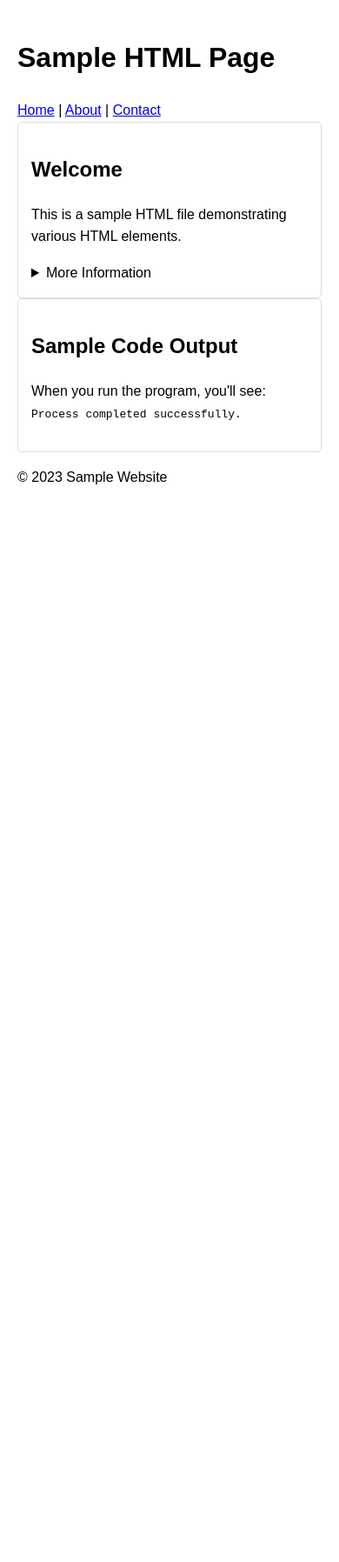
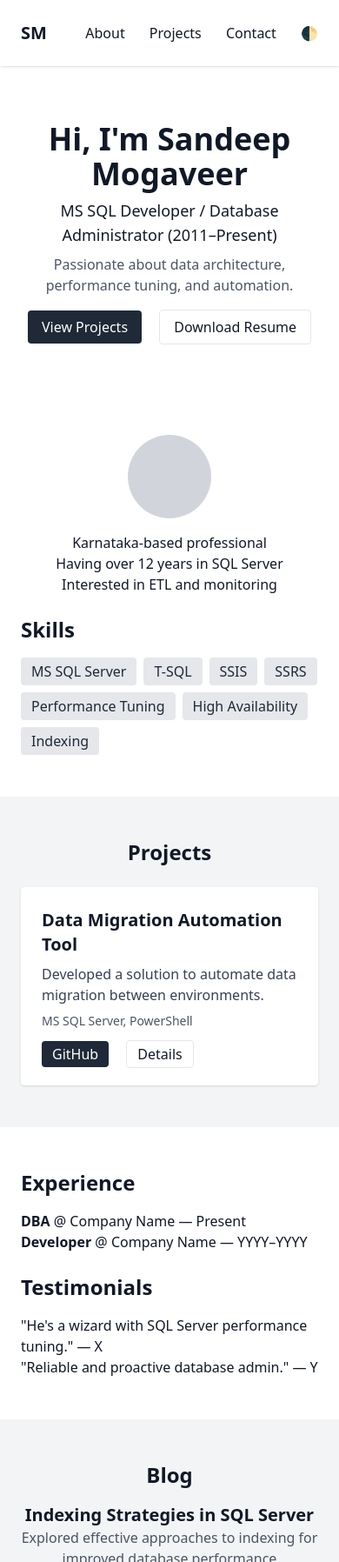
Before and after one commit to sansmash/p0, a plain HTML site: page index.html in a window 390 px wide. Shown: the top 1796 px of the page at 87% size. Before the commit the page ends 844 px from the top, so only its background shows below. Drawn offline with nearby package versions, Linux system fonts and the light colour scheme.

Commit message:
p0_Final

```diff
--- a/index.html
+++ b/index.html
@@ -2,55 +2,133 @@
 <html lang="en">
 
 <head>
-    <meta charset="UTF-8">
-    <meta name="viewport" content="width=device-width, initial-scale=1.0">
-    <title>Sample HTML Page</title>
-    <style>
-        body {
-            font-family: Arial, sans-serif;
-            line-height: 1.6;
-            max-width: 800px;
-            margin: 0 auto;
-            padding: 20px;
+    <meta charset="UTF-8" />
+    <meta name="viewport" content="width=device-width, initial-scale=1.0" />
+    <title>Sandeep Mogaveer | Portfolio</title>
+
+    <script src="https://cdn.tailwindcss.com"></script>
+    <script>
+        tailwind.config = {
+            darkMode: 'class',
+        };
+    </script>
+
+    <script>
+        // Apply saved theme on load
+        if (localStorage.getItem('theme') === 'dark') {
+            document.documentElement.classList.add('dark');
         }
 
-        .container {
-            border: 1px solid #ddd;
-            padding: 15px;
-            border-radius: 5px;
+        function toggleTheme() {
+            const isDark = document.documentElement.classList.toggle('dark');
+            localStorage.setItem('theme', isDark ? 'dark' : 'light');
         }
-    </style>
+    </script>
 </head>
 
-<body>
-    <header>
-        <h1>Sample HTML Page</h1>
-        <nav>
-            <a href="#">Home</a> |
-            <a href="#">About</a> |
-            <a href="#">Contact</a>
+
+<body class="bg-white dark:bg-gray-900 text-gray-900 dark:text-white">
+    <header class="flex justify-between items-center p-6 shadow">
+        <h1 class="text-xl font-bold">SM</h1>
+        <nav class="space-x-6">
+            <a href="#about" class="hover:underline">About</a>
+            <a href="#projects" class="hover:underline">Projects</a>
+            <a href="#contact" class="hover:underline">Contact</a>
+            <button onclick="toggleTheme()" class="ml-4">🌓</button>
         </nav>
     </header>
 
-    <main>
-        <section class="container">
-            <h2>Welcome</h2>
-            <p>This is a sample HTML file demonstrating various HTML elements.</p>
+    <section class="text-center py-16 px-6">
+        <h2 class="text-4xl font-bold mb-2">Hi, I'm Sandeep Mogaveer</h2>
+        <p class="text-lg">MS SQL Developer / Database Administrator (2011–Present)</p>
+        <p class="mt-2 text-gray-600 dark:text-gray-300">Passionate about data architecture, performance tuning, and
+            automation.</p>
+        <div class="mt-6 space-x-4">
+            <a href="#projects" class="bg-gray-800 text-white px-4 py-2 rounded hover:bg-gray-700">View Projects</a>
+            <a href="#" class="border px-4 py-2 rounded hover:bg-gray-100 dark:hover:bg-gray-800">Download Resume</a>
+        </div>
+    </section>
 
-            <details>
-                <summary>More Information</summary>
-                <p>This section contains additional details that can be expanded.</p>
-            </details>
-        </section>
+    <section id="about" class="px-6 py-12 grid md:grid-cols-2 gap-6">
+        <div class="text-center md:text-left">
+            <div class="w-24 h-24 mx-auto md:mx-0 bg-gray-300 rounded-full mb-4"></div>
+            <p>Karnataka-based professional</p>
+            <p>Having over 12 years in SQL Server</p>
+            <p>Interested in ETL and monitoring</p>
+        </div>
+        <div>
+            <h3 class="text-2xl font-semibold mb-4">Skills</h3>
+            <div class="flex flex-wrap gap-2">
+                <span class="bg-gray-200 text-gray-800 px-3 py-1 rounded">MS SQL Server</span>
+                <span class="bg-gray-200 text-gray-800 px-3 py-1 rounded">T-SQL</span>
+                <span class="bg-gray-200 text-gray-800 px-3 py-1 rounded">SSIS</span>
+                <span class="bg-gray-200 text-gray-800 px-3 py-1 rounded">SSRS</span>
+                <span class="bg-gray-200 text-gray-800 px-3 py-1 rounded">Performance Tuning</span>
+                <span class="bg-gray-200 text-gray-800 px-3 py-1 rounded">High Availability</span>
+                <span class="bg-gray-200 text-gray-800 px-3 py-1 rounded">Indexing</span>
+            </div>
+        </div>
+    </section>
 
-        <section class="container">
-            <h2>Sample Code Output</h2>
-            <p>When you run the program, you'll see: <samp>Process completed successfully.</samp></p>
-        </section>
-    </main>
+    <section id="projects" class="px-6 py-12 bg-gray-100 dark:bg-gray-800">
+        <h3 class="text-2xl font-semibold mb-6 text-center">Projects</h3>
+        <div class="bg-white dark:bg-gray-700 p-6 rounded shadow max-w-xl mx-auto">
+            <h4 class="text-xl font-bold mb-2">Data Migration Automation Tool</h4>
+            <p class="text-gray-700 dark:text-gray-300 mb-2">Developed a solution to automate data migration between
+                environments.</p>
+            <p class="text-sm text-gray-600 dark:text-gray-400">MS SQL Server, PowerShell</p>
+            <div class="mt-4 space-x-4">
+                <a href="#" class="bg-gray-800 text-white px-3 py-1 rounded">GitHub</a>
+                <a href="#" class="border px-3 py-1 rounded">Details</a>
+            </div>
+        </div>
+    </section>
 
-    <footer>
-        <p>&copy; 2023 Sample Website</p>
+    <section class="px-6 py-12">
+        <div class="grid md:grid-cols-2 gap-6">
+            <div>
+                <h3 class="text-2xl font-semibold mb-4">Experience</h3>
+                <p><strong>DBA</strong> @ Company Name — Present</p>
+                <p><strong>Developer</strong> @ Company Name — YYYY–YYYY</p>
+            </div>
+            <div>
+                <h3 class="text-2xl font-semibold mb-4">Testimonials</h3>
+                <p>"He's a wizard with SQL Server performance tuning." — X</p>
+                <p>"Reliable and proactive database admin." — Y</p>
+            </div>
+        </div>
+    </section>
+
+    <section class="px-6 py-12 bg-gray-100 dark:bg-gray-800">
+        <h3 class="text-2xl font-semibold mb-4 text-center">Blog</h3>
+        <div class="text-center">
+            <h4 class="text-xl font-bold">Indexing Strategies in SQL Server</h4>
+            <p class="text-gray-600 dark:text-gray-300">Explored effective approaches to indexing for improved database
+                performance</p>
+            <a href="#" class="text-blue-600 dark:text-blue-400 underline mt-2 inline-block">Read More</a>
+        </div>
+    </section>
+
+    <section id="contact" class="px-6 py-12">
+        <h3 class="text-2xl font-semibold mb-4 text-center">Contact</h3>
+        <p class="text-center mb-6">Interested in working together? Let’s talk.</p>
+        <form class="max-w-xl mx-auto space-y-4">
+            <input type="text" placeholder="Name" class="w-full p-2 border rounded dark:bg-gray-900" />
+            <input type="email" placeholder="Email" class="w-full p-2 border rounded dark:bg-gray-900" />
+            <textarea placeholder="Message" class="w-full p-2 border rounded dark:bg-gray-900"></textarea>
+            <button type="submit" class="bg-gray-800 text-white px-4 py-2 rounded">Send</button>
+        </form>
+        <div class="text-center mt-6">
+            <p>Email: <a href="mailto:you@example.com" class="underline">you@example.com</a></p>
+            <p>
+                <a href="#" class="underline">LinkedIn</a> |
+                <a href="#" class="underline">GitHub</a>
+            </p>
+        </div>
+    </section>
+
+    <footer class="text-center py-6 border-t dark:border-gray-700">
+        © 2025 Sandeep Mogaveer | Built with TailwindCSS & ❤️
     </footer>
 </body>
 
```
